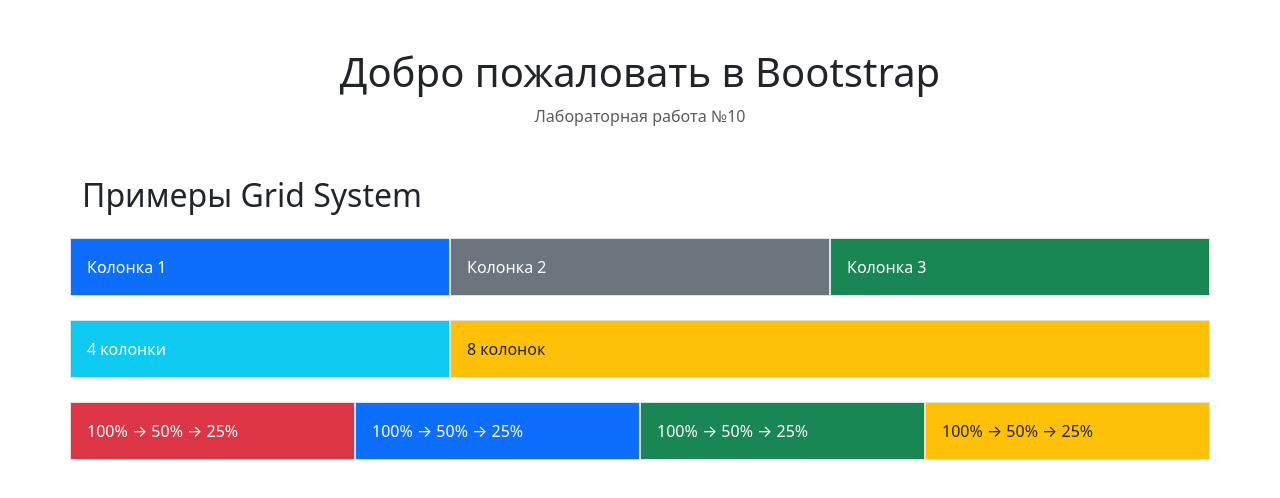
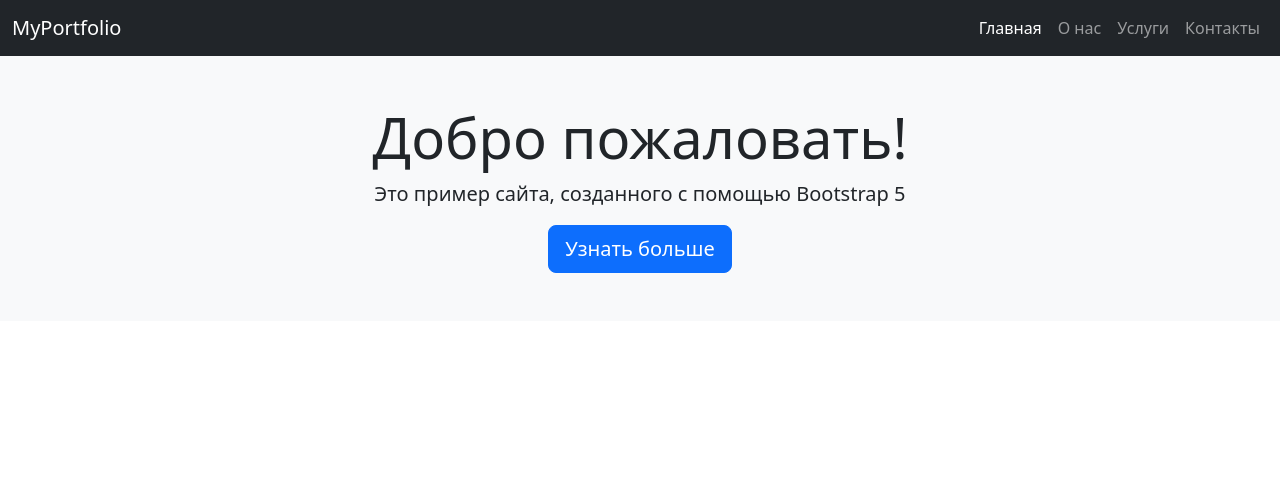
Before and after one commit to eriyknas/Lab12-13_Bootstrap, a plain HTML site: page index.html in a window 1280 px wide. Drawn offline with nearby package versions, Linux system fonts and the light colour scheme.

Commit message:
Step 4: Bootstrap navbar component

```diff
--- a/index.html
+++ b/index.html
@@ -11,31 +11,41 @@
     <link rel="stylesheet" href="custom.css">
 </head>
 <body>
-    <div class="container">
-        <h1 class="text-center mt-5">Добро пожаловать в Bootstrap</h1>
-        <p class="text-center text-muted">Лабораторная работа №10</p>
+<nav class="navbar navbar-expand-lg navbar-dark bg-dark">
+        <div class="container-fluid">
+            <a class="navbar-brand" href="#">MyPortfolio</a>
+            <!-- Кнопка-гамбургер для мобильных устройств -->
+            <button class="navbar-toggler" type="button" data-bs-toggle="collapse" data-bs-target="#navbarNav" aria-controls="navbarNav" aria-expanded="false" aria-label="Toggle navigation">
+                <span class="navbar-toggler-icon"></span>
+            </button>
+            <!-- Пункты меню -->
+            <div class="collapse navbar-collapse" id="navbarNav">
+                <ul class="navbar-nav ms-auto">
+                    <li class="nav-item">
+                        <a class="nav-link active" href="#home">Главная</a>
+                    </li>
+                    <li class="nav-item">
+                        <a class="nav-link" href="#about">О нас</a>
+                    </li>
+                    <li class="nav-item">
+                        <a class="nav-link" href="#services">Услуги</a>
+                    </li>
+                    <li class="nav-item">
+                        <a class="nav-link" href="#contact">Контакты</a>
+                    </li>
+                </ul>
+            </div>
+        </div>
+    </nav>
+
+    <!-- Hero-секция -->
+    <div class="container-fluid bg-light py-5" id="home">
+        <div class="container text-center">
+            <h1 class="display-4">Добро пожаловать!</h1>
+            <p class="lead">Это пример сайта, созданного с помощью Bootstrap 5</p>
+            <button class="btn btn-primary btn-lg">Узнать больше</button>
+        </div>
     </div>
-    <div class="container mt-5">
-<h2 class="mb-4">Примеры Grid System</h2>
-<!-- Пример 1: Равные колонки -->
-<div class="row mb-4">
-<div class="col bg-primary text-white p-3 border">Колонка 1</div>
-<div class="col bg-secondary text-white p-3 border">Колонка 2</div>
-<div class="col bg-success text-white p-3 border">Колонка 3</div>
-</div>
-<!-- Пример 2: Фиксированная ширина -->
-<div class="row mb-4">
-<div class="col-4 bg-info text-white p-3 border">4 колонки</div>
-<div class="col-8 bg-warning text-dark p-3 border">8 колонок</div>
-</div>
-<!-- Пример 3: Адаптивные колонки -->
-<div class="row mb-4">
-<div class="col-12 col-md-6 col-lg-3 bg-danger text-white p-3 border mb-2">100% → 50% → 25%</div>
-<div class="col-12 col-md-6 col-lg-3 bg-primary text-white p-3 border mb-2">100% → 50% → 25%</div>
-<div class="col-12 col-md-6 col-lg-3 bg-success text-white p-3 border mb-2">100% → 50% → 25%</div>
-<div class="col-12 col-md-6 col-lg-3 bg-warning text-dark p-3 border mb-2">100% → 50% → 25%</div>
-</div>
-</div>
     <script src="https://cdn.jsdelivr.net/npm/bootstrap@5.3.8/dist/js/bootstrap.bundle.min.js"
 integrity="sha384-FKyoEForCGlyvwx9Hj09JcYn3nv7wiPVlz7YYwJrWVcXK/BmnVDxM+D2scQbITxI" crossorigin="anonymous"></script>
 </body>
```
Also changed, not shown: img/step4_navbarDesktopLab12_Cheshuina_Antonova.png (added), img/step4_navbarMobileLab12_Cheshuina_Antonova.png (added).
